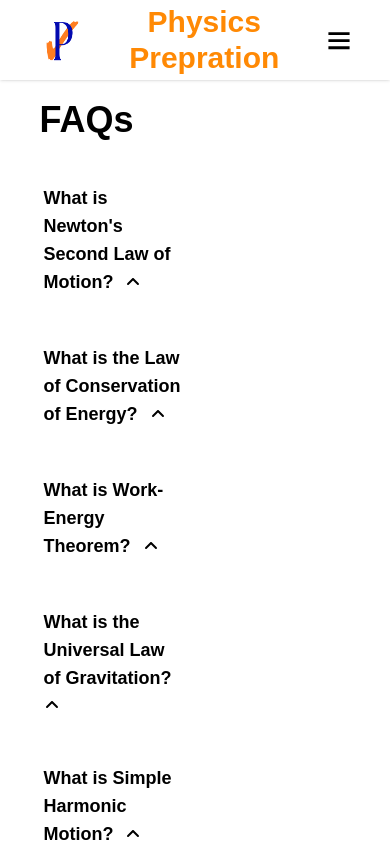
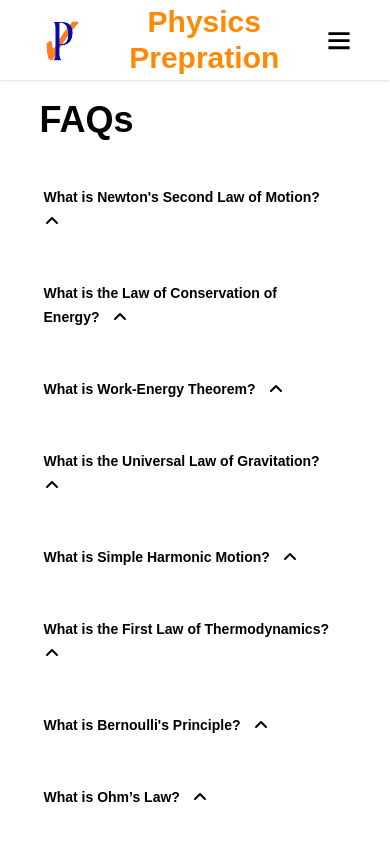
Before and after one commit to CodeshShubh/PhysicsPrepration_frontend, a React (Vite) app: page /faq in a window 390 px wide. Shown: the top 844 px of the page. Built offline with nearby package versions, Linux system fonts and the light colour scheme; no server answers.

Commit message:
faq layout bug fix

```diff
--- a/src/components/FAQS/FAQS.jsx
+++ b/src/components/FAQS/FAQS.jsx
@@ -84,7 +84,7 @@ const FAQS = () => {
     setisShow(isShow === id ? null : id);
   };
   return (
-    <main className="p-5 w-[90%] mx-auto  h-screen">
+    <main className="p-5 w-[90%] mx-auto  h-screen overflow-y-auto ">
       <h1 className="font-extrabold text-4xl mb-10">FAQs</h1>
       {/* container */}
       <div className="flex flex-wrap gap-10  justify-items-start ">
@@ -93,11 +93,11 @@ const FAQS = () => {
         {physicsFaqs.map((items) => (
           <div
             key={items.id}
-            className="  p-1 w-[48%] cursor-pointer "
+            className="  p-1 w-[100%] lg:w-[48%] cursor-pointer "
             onClick={() => onClickChange(items.id)}
           >
             <p
-              className={`inline font-bold text-lg mr-3 align-middle ${
+              className={`inline font-bold text-sm lg:text-lg mr-3 align-middle ${
                 isShow === items.id ? "text-orange-400" : ""
               }`}
             >
```
